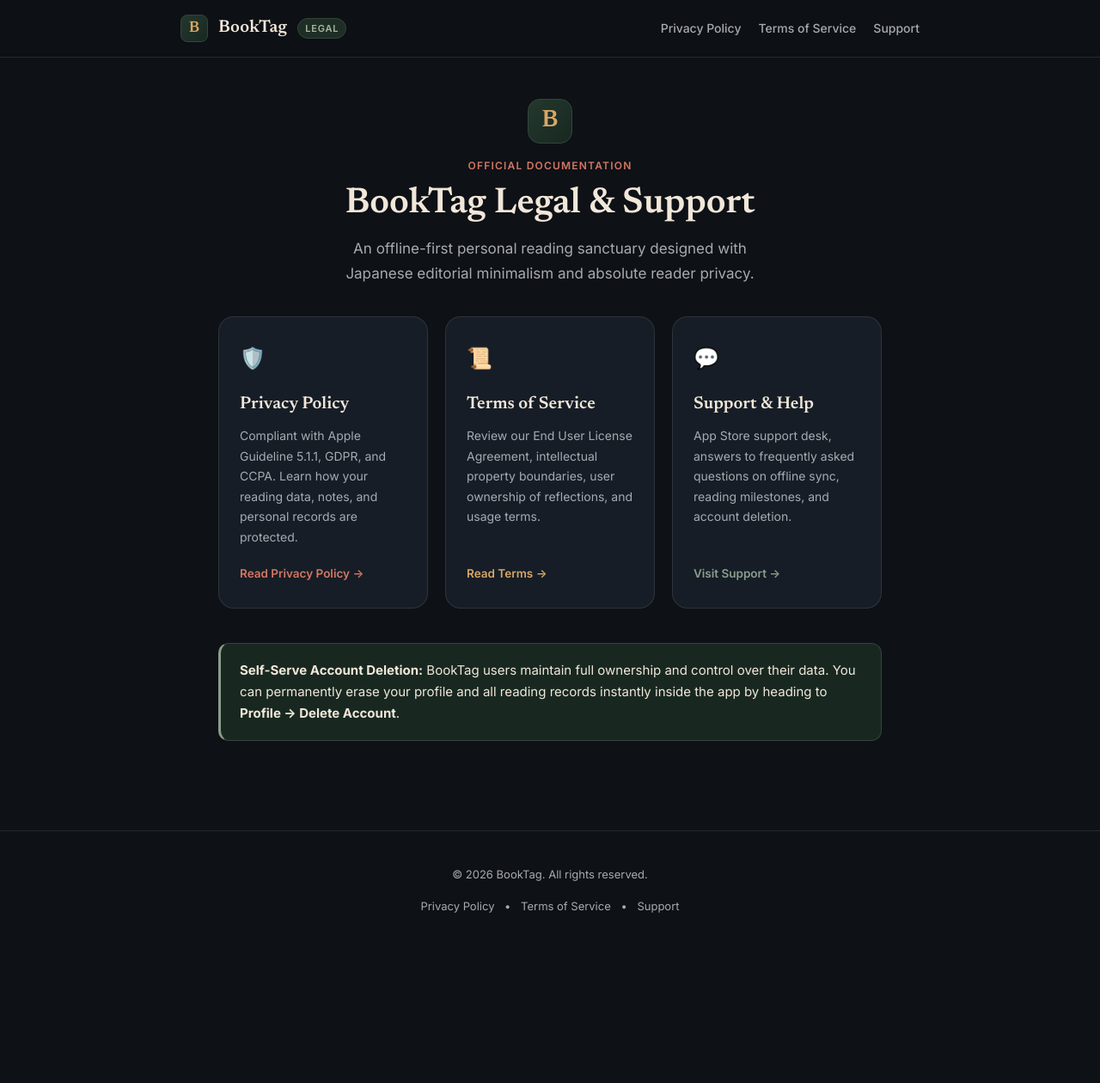
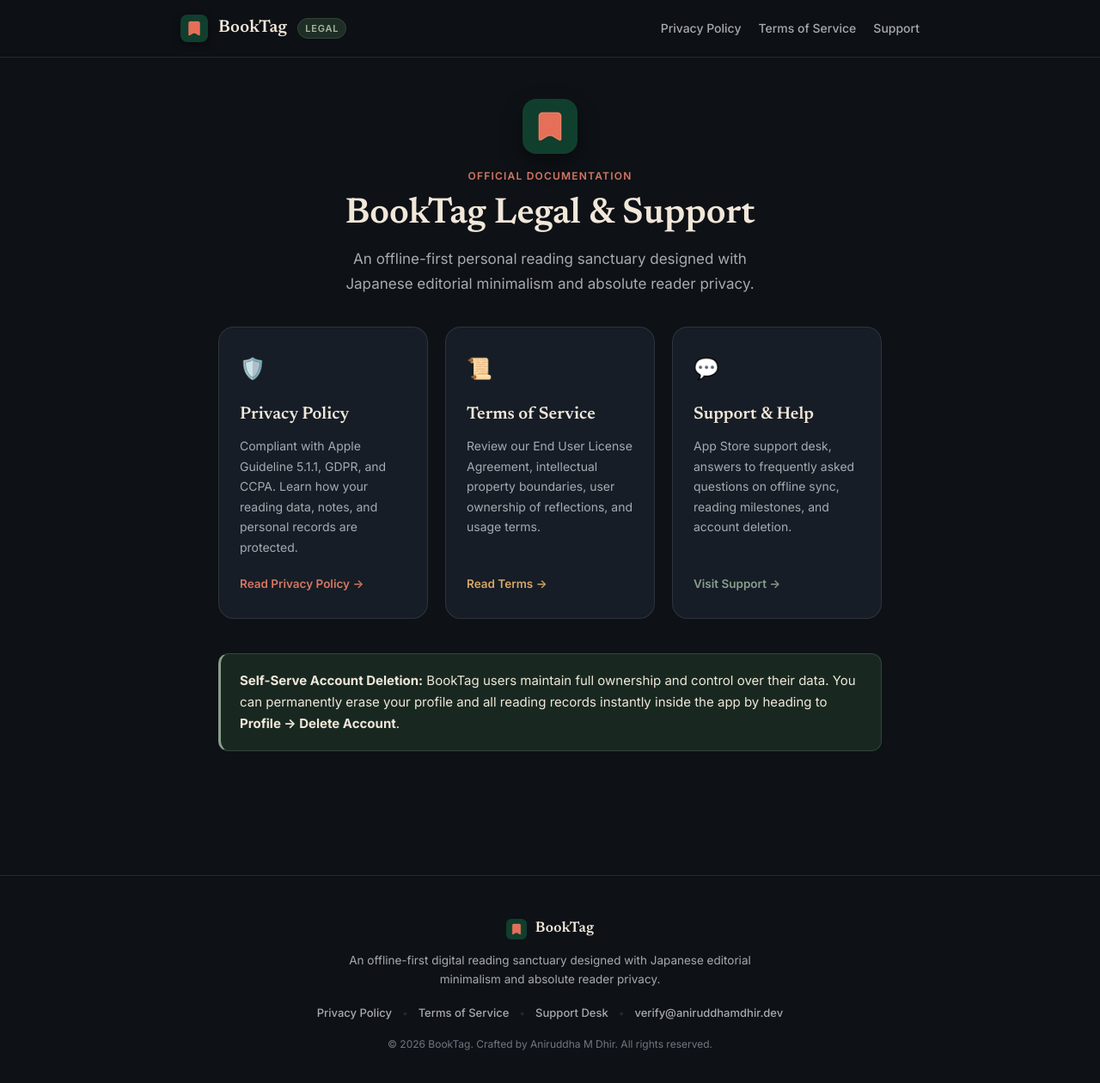
Before and after one commit to Aniruddha-M-Dhir/BookTag-privacy, a plain HTML site: page index.html in a window 1280 px wide. Shown: the whole page at 86% size. Before the commit the page ends 1122 px from the top, so only its background shows below. Drawn offline with Linux system fonts and the light colour scheme.

Commit message:
feat: apply official BookTag logo, polished footers, and live legal links across app and website

```diff
--- a/index.html
+++ b/index.html
@@ -8,6 +8,8 @@
   <link rel="preconnect" href="https://fonts.googleapis.com">
   <link rel="preconnect" href="https://fonts.gstatic.com" crossorigin>
   <link href="https://fonts.googleapis.com/css2?family=Inter:wght@400;500;600;700&family=Newsreader:ital,opsz,wght@0,6..72,400;0,6..72,500;0,6..72,600;1,6..72,400&display=swap" rel="stylesheet">
+  <link rel="icon" type="image/png" href="favicon.png">
+  <link rel="apple-touch-icon" href="icon.png">
   <link rel="stylesheet" href="style.css">
 </head>
 <body>
@@ -15,7 +17,7 @@
   <nav class="site-nav">
     <div class="nav-container">
       <a href="index.html" class="brand-link">
-        <div class="brand-mark">B</div>
+        <img src="icon.png" alt="BookTag" class="brand-logo-img">
         <span class="brand-name">BookTag</span>
         <span class="brand-badge">Legal</span>
       </a>
@@ -29,7 +31,7 @@
 
   <main class="container">
     <header class="page-header" style="text-align: center; border-bottom: none; margin-bottom: 24px; padding-bottom: 0;">
-      <div class="brand-mark" style="width: 52px; height: 52px; font-size: 28px; margin: 0 auto 16px; border-radius: 14px;">B</div>
+      <img src="icon.png" alt="BookTag" class="hero-logo-img">
       <div class="page-category">Official Documentation</div>
       <h1 style="font-size: 42px;">BookTag Legal & Support</h1>
       <p style="color: var(--text-secondary); max-width: 540px; margin: 0 auto; font-size: 17px;">
@@ -80,12 +82,25 @@
   </main>
 
   <footer class="site-footer">
-    <p>&copy; 2026 BookTag. All rights reserved.</p>
-    <p style="margin-top: 8px;">
-      <a href="privacy.html">Privacy Policy</a> &bull;
-      <a href="terms.html">Terms of Service</a> &bull;
-      <a href="support.html">Support</a>
-    </p>
+    <div class="footer-container">
+      <a href="index.html" class="footer-brand">
+        <img src="icon.png" alt="BookTag" class="footer-logo">
+        <span class="footer-brand-name">BookTag</span>
+      </a>
+      <p class="footer-tagline">
+        An offline-first digital reading sanctuary designed with Japanese editorial minimalism and absolute reader privacy.
+      </p>
+      <div class="footer-links">
+        <a href="privacy.html">Privacy Policy</a>
+        <span class="sep">&bull;</span>
+        <a href="terms.html">Terms of Service</a>
+        <span class="sep">&bull;</span>
+        <a href="support.html">Support Desk</a>
+        <span class="sep">&bull;</span>
+        <a href="mailto:verify@aniruddhamdhir.dev">verify@aniruddhamdhir.dev</a>
+      </div>
+      <p class="footer-copyright">&copy; 2026 BookTag. Crafted by Aniruddha M Dhir. All rights reserved.</p>
+    </div>
   </footer>
 
 </body>
--- a/style.css
+++ b/style.css
@@ -74,6 +74,25 @@ body {
   font-family: var(--font-serif);
   font-weight: 700;
   font-size: 18px;
+}
+
+.brand-logo-img {
+  width: 32px;
+  height: 32px;
+  border-radius: 8px;
+  object-fit: cover;
+  box-shadow: 0 2px 8px rgba(0, 0, 0, 0.35);
+  display: block;
+}
+
+.hero-logo-img {
+  width: 64px;
+  height: 64px;
+  border-radius: 16px;
+  object-fit: cover;
+  margin: 0 auto 16px;
+  display: block;
+  box-shadow: 0 10px 25px rgba(0, 0, 0, 0.4);
 }
 
 .brand-name {
@@ -285,20 +304,80 @@ strong {
 
 .site-footer {
   border-top: 1px solid var(--border-color);
-  padding: 40px 24px;
+  padding: 48px 24px 40px;
   text-align: center;
   color: var(--text-muted);
   font-size: 13px;
+  margin-top: 40px;
 }
 
-.site-footer a {
+.footer-container {
+  max-width: 680px;
+  margin: 0 auto;
+}
+
+.footer-brand {
+  display: inline-flex;
+  align-items: center;
+  gap: 10px;
+  margin-bottom: 12px;
+  text-decoration: none;
+  color: var(--text-primary);
+}
+
+.footer-logo {
+  width: 24px;
+  height: 24px;
+  border-radius: 6px;
+  object-fit: cover;
+}
+
+.footer-brand-name {
+  font-family: var(--font-serif);
+  font-size: 17px;
+  font-weight: 600;
+  letter-spacing: 0.3px;
+  color: var(--text-primary);
+}
+
+.footer-tagline {
+  color: var(--text-secondary);
+  font-size: 13.5px;
+  max-width: 520px;
+  margin: 0 auto 18px;
+  line-height: 1.6;
+}
+
+.footer-links {
+  display: flex;
+  align-items: center;
+  justify-content: center;
+  flex-wrap: wrap;
+  gap: 12px;
+  margin-bottom: 16px;
+}
+
+.footer-links a {
   color: var(--text-secondary);
   text-decoration: none;
-  margin: 0 8px;
+  font-size: 13px;
+  font-weight: 500;
+  transition: color 0.15s ease;
 }
 
-.site-footer a:hover {
+.footer-links a:hover {
   color: var(--accent-terracotta);
+}
+
+.footer-links .sep {
+  color: var(--border-color);
+  font-size: 12px;
+}
+
+.footer-copyright {
+  font-size: 12px;
+  color: var(--text-muted);
+  line-height: 1.5;
 }
 
 @media (max-width: 640px) {
```
Also changed, not shown: privacy.html (+23 -8 lines), support.html (+23 -8 lines), terms.html (+23 -8 lines), favicon.png (added), icon.png (added).
